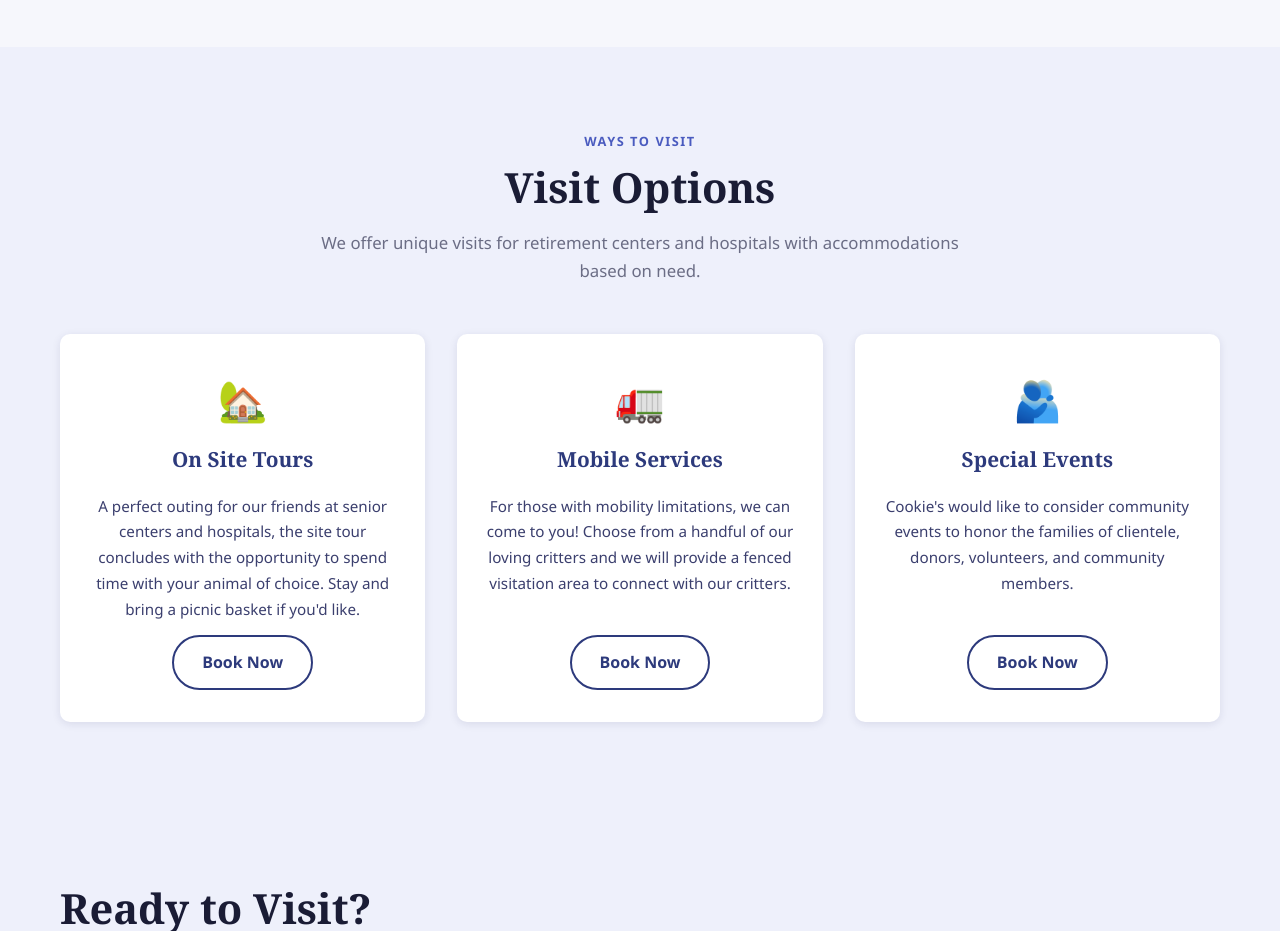
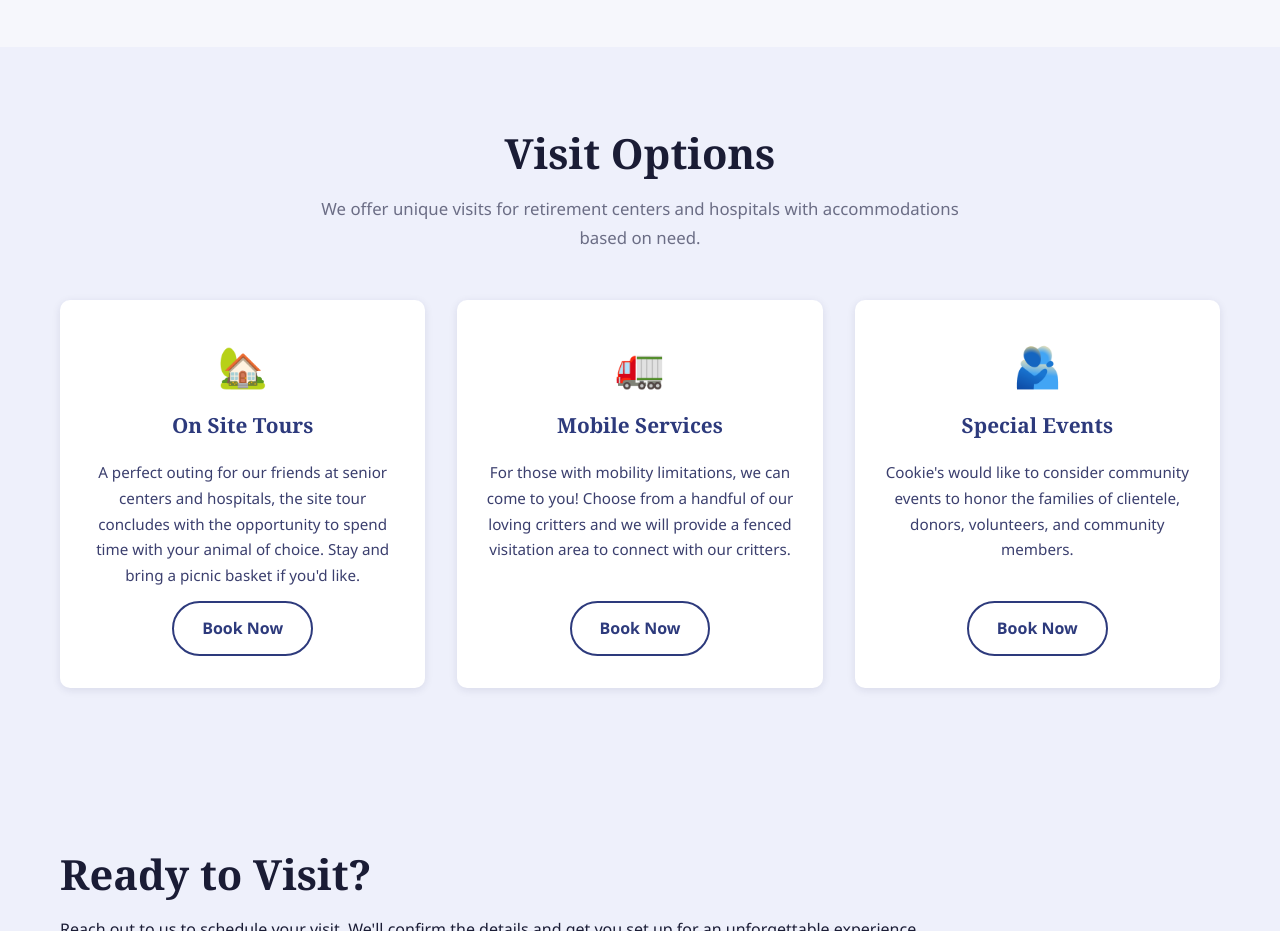
Before and after one commit to ablindview/cookiescuddlefarm, a plain HTML site: page visit.html in a window 1280 px wide. Shown: the part 1080-2011 px from the top of the page. Drawn offline with Linux system fonts and the light colour scheme.

Commit message:
Visit: remove 'Ways to Visit' label

```diff
--- a/visit.html
+++ b/visit.html
@@ -79,7 +79,7 @@
     <section class="section bg-light" aria-labelledby="visit-types-heading">
       <div class="container">
         <div class="section-header">
-          <span class="section-label">Ways to Visit</span>
+
           <h2 id="visit-types-heading">Visit Options</h2>
           <p class="section-intro">We offer unique visits for retirement centers and hospitals with accommodations based on need.</p>
         </div>
```
